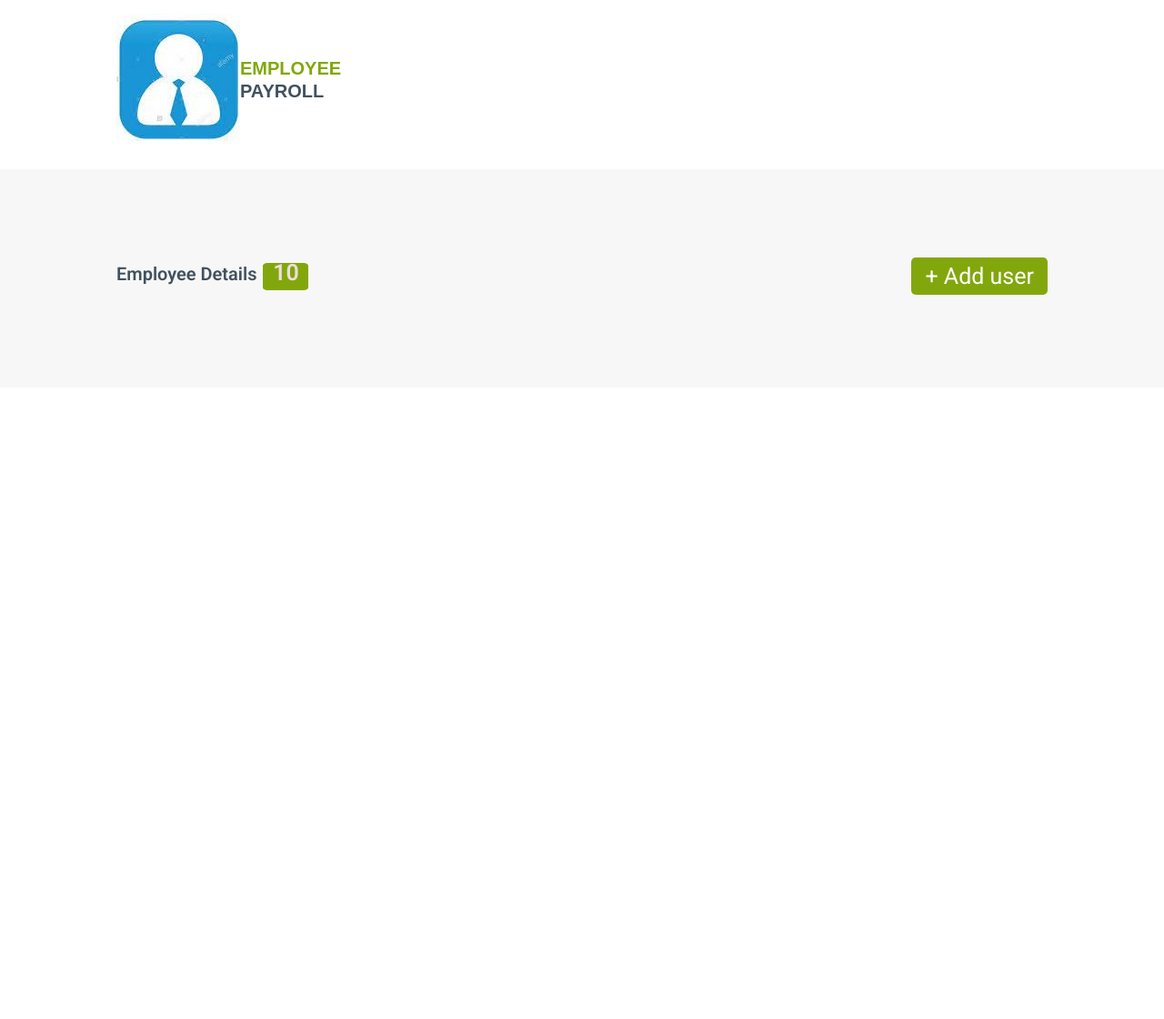
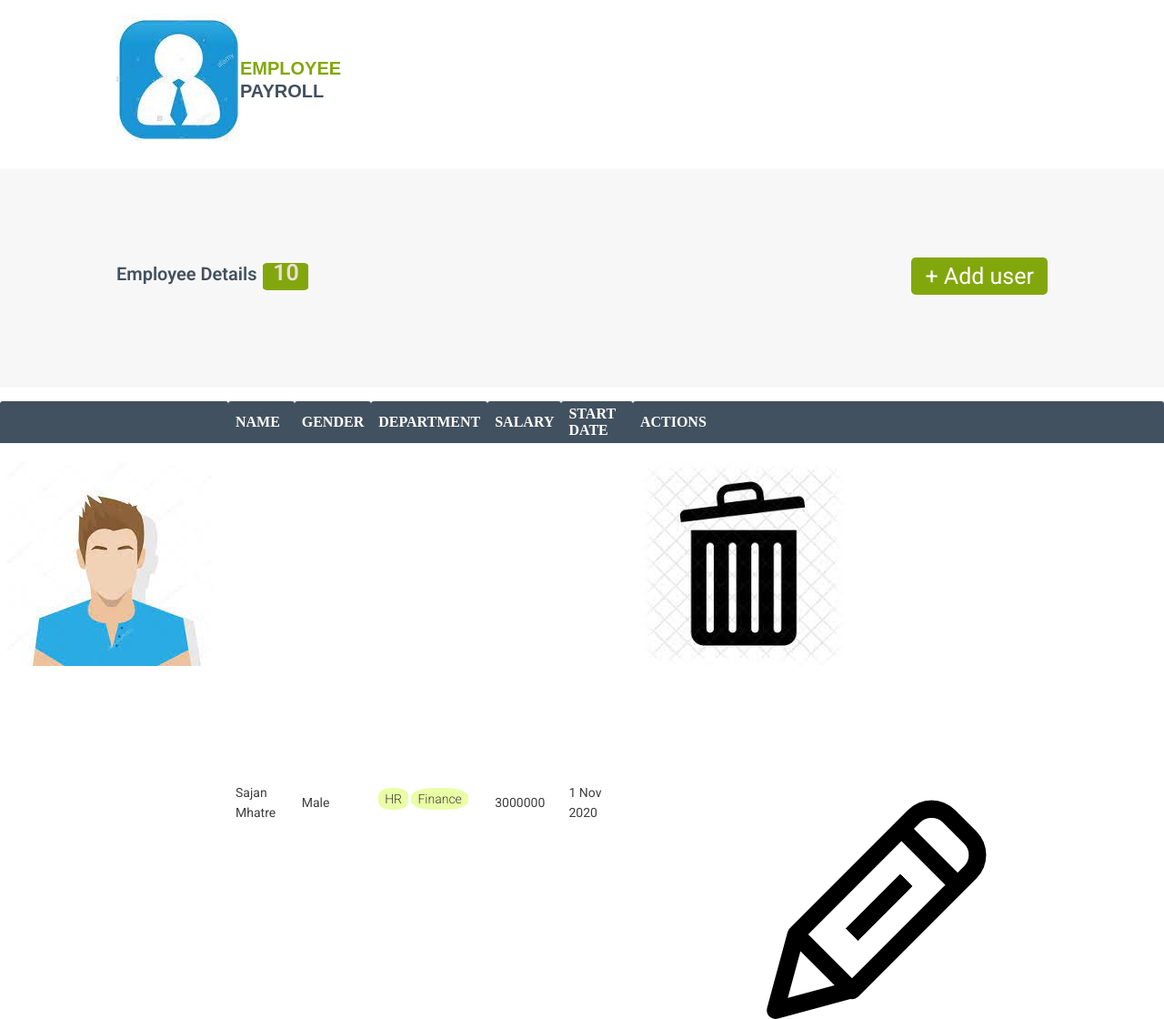
Before and after one commit to sajan19/Employee-Payroll-App-using-JavaScript, a plain HTML site: page pages/index.html in a window 1280 px wide. Shown: the whole page at 91% size. Before the commit the page ends 800 px from the top, so only its background shows below. Drawn offline with Linux system fonts and the light colour scheme.

Commit message:
View Employee Payroll details

```diff
--- a/css/style.css
+++ b/css/style.css
@@ -91,3 +91,61 @@ body{
     margin: 0px;
     /* flex-direction: row-reverse; */
 }
+.table-main{
+    width: 80%;
+    margin: 0 auto;
+    overflow: auto;
+}
+.table{
+    width: 100%;
+    border-collapse: separate;
+    border-spacing: 0 15px;
+    min-width: 800px;
+}
+td, th{
+    text-align: left;
+    padding: 5px 8px;
+}
+th{
+    background: #42515f 0% 0% no-repeat padding-box;
+    border-radius: 3px 3px 0px 0px;
+    text-align: left;
+    font: normal normal medium 18px/24px Roboto;
+    letter-spacing: 0px;
+    color: #ffffff;
+    text-transform: uppercase;
+    opacity: 1;
+    border: 0px solid #dddddd;
+}
+tr:not(first-child){
+    background: #ffffff 0% 0% no-repeat padding-box;
+    border: 1px solid #e3e3e3;
+    border-radius: 3px;
+}
+td{
+    font: normal normal normal 14px/22px Roboto;
+    letter-spacing: 0px;
+    color: #3d3d3d;
+    opacity: 1;
+}
+td:first-child{
+    display: flex;
+    align-items: center;
+}
+td img:first-child{
+    margin-right: 10px;
+}
+td img{
+    cursor: pointer;
+}
+.dept-label{
+    background-color: #e9fea5;
+    border-radius: 40%;
+    width: fit-content;
+    padding: 1px 7px;
+    text-align: center;
+    font-size: 14px;
+    display: inline-block;
+    font-weight: 300;
+    margin-bottom: 8px;
+}
--- a/pages/index.html
+++ b/pages/index.html
@@ -23,7 +23,7 @@
     <div class="main-content">
         <div class="header-content">
             <div class="emp-details-text">
-               Employee Details
+                Employee Details
                 <div class="emp-count">10</div>
             </div>
             <!-- <img src="/assets/mg.jpg" class="image" alt="No Img" srcset=""> -->
@@ -31,6 +31,35 @@
                 + Add user </button>
         </div>
     </div>
+    <div>
+
+        <table id="display" class="table table-main">
+            <tr>
+                <th></th>
+                <th>Name</th>
+            <th>Gender</th>
+            <th>Department</th>
+            <th>Salary</th>
+            <th>Start Date</th>
+            <th>Actions</th>
+        </tr>
+        <tr>
+            <td><img class="profile" src="/assets/image1.jpg" alt=""></td>
+            <td>Sajan Mhatre</td>
+            <td>Male</td>
+            <td>
+                <div class="dept-label">HR</div>
+                <div class="dept-label">Finance</div>
+            </td>
+            <td>3000000</td>
+            <td> 1 Nov 2020</td>
+            <td>
+                <img onclick="remove(this)" src="/assets/delete.jpg" alt="delete" id="1">
+                <img onclick="update(this)" src="/assets/edit.png" alt="edit" id="1">
+            </td>
+        </tr>
+    </table>
+</div>
 </body>
 
 </html>
```
Also changed, not shown: assets/delete.jpg (added), assets/edit.png (added).
